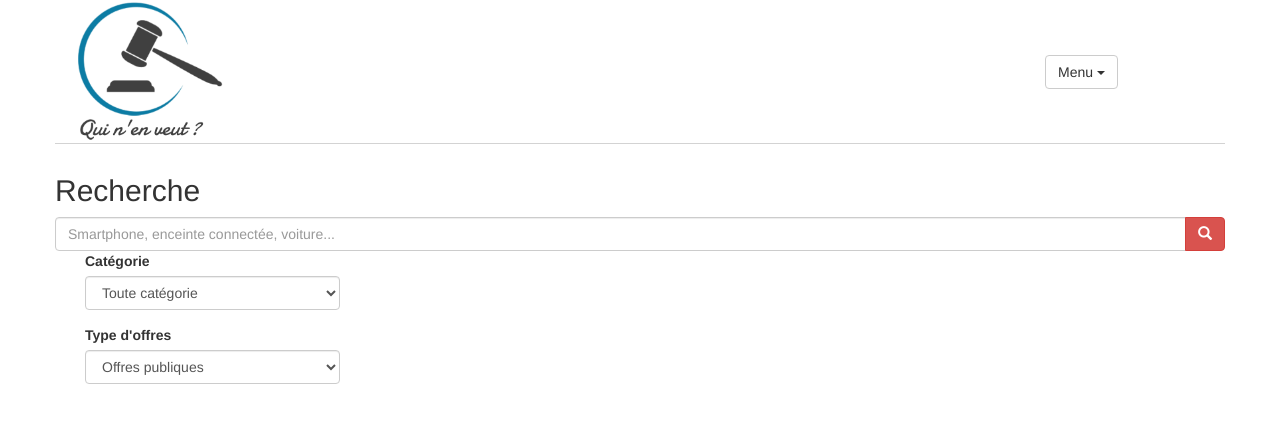
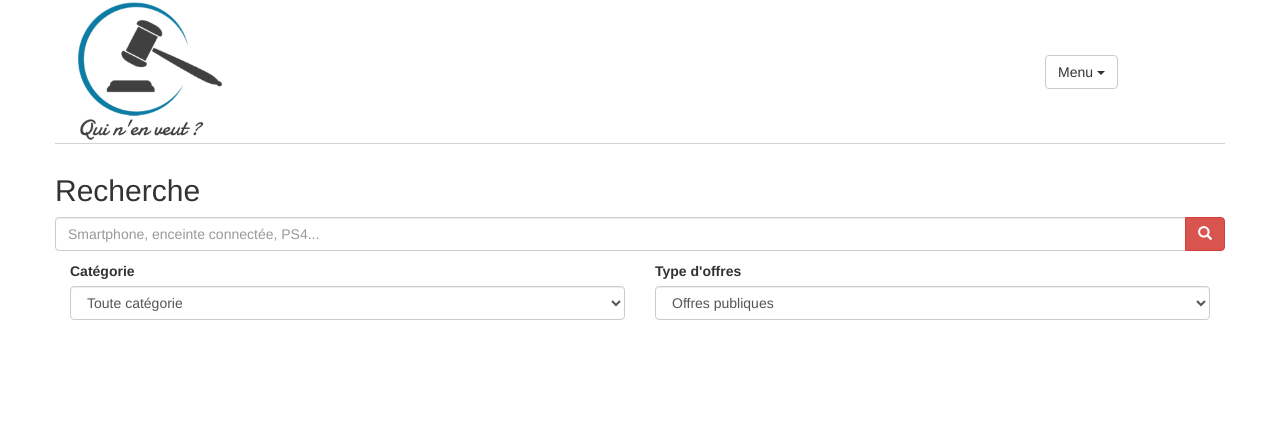
Before and after one commit to ElwinghL/kinenveut, a PHP site: the page made by src/view/home/index.php in a window 1280 px wide. Shown: the top 423 px of the page. Run offline with PHP 8.4, Linux system fonts and the light colour scheme; the template is opened without the code that fills it, so the values that code supplies are empty; some libraries are stand-ins or nearby versions.

Commit message:
Amélioration de l'interface

```diff
--- a/src/css/style.css
+++ b/src/css/style.css
@@ -3,6 +3,10 @@
 .row-vertically-centered {
     display: flex;
     align-items: center;
+}
+
+.big-logo {
+    margin-top: 20px;
 }
 
 /* PAGE HEADER */
@@ -11,3 +15,9 @@
     border-bottom: 1px solid lightgrey;
     margin-bottom: 10px;
 }
+
+/* HOME */
+
+.search-bar-custom {
+    margin-bottom: 10px;
+}
--- a/src/view/home/index.php
+++ b/src/view/home/index.php
@@ -6,11 +6,11 @@ $auctionList = $data['auctionList'];
 <?php include_once 'src/view/page-header.php' ?>
 
 <div class="container">
-    <div class="row">
+    <div class="row search-bar-custom">
         <h2>Recherche</h2>
         <div id="custom-search-input">
             <div class="input-group col-md-12">
-                <input type="text" class="  search-query form-control" placeholder="Smartphone, enceinte connectée, voiture..." />
+                <input type="text" class="search-query form-control" placeholder="Smartphone, enceinte connectée, PS4..." />
                 <span class="input-group-btn">
                     <button class="btn btn-danger" type="button">
                         <span class=" glyphicon glyphicon-search"></span>
@@ -19,16 +19,16 @@ $auctionList = $data['auctionList'];
             </div>
         </div>
     </div>
-    <div class="col-md-3">
+    <div class="row">
+        <div class="col-md-6">
             <div class="form-group">
                 <label for="category">Catégorie</label>
                 <select id="category" class="form-control">
                     <option>Toute catégorie</option>
-                <option>Smartphones</option>
-                <option>Voitures</option>
-                <option>Maisons</option>
                 </select>
             </div>
+        </div>
+        <div class="col-md-6">
             <div class="form-group">
                 <label for="privacy">Type d'offres</label>
                 <select id="category" class="form-control">
@@ -36,6 +36,7 @@ $auctionList = $data['auctionList'];
                     <option>Offres privées</option>
                     <option>Offres confidentielles</option>
                 </select>
+            </div>
         </div>
     </div>
 </div>
```
Also changed, not shown: src/view/login/index.php (+14 -14 lines), src/view/registration/index.php (+25 -23 lines). Lines whose indentation alone changed are shown as unchanged.
